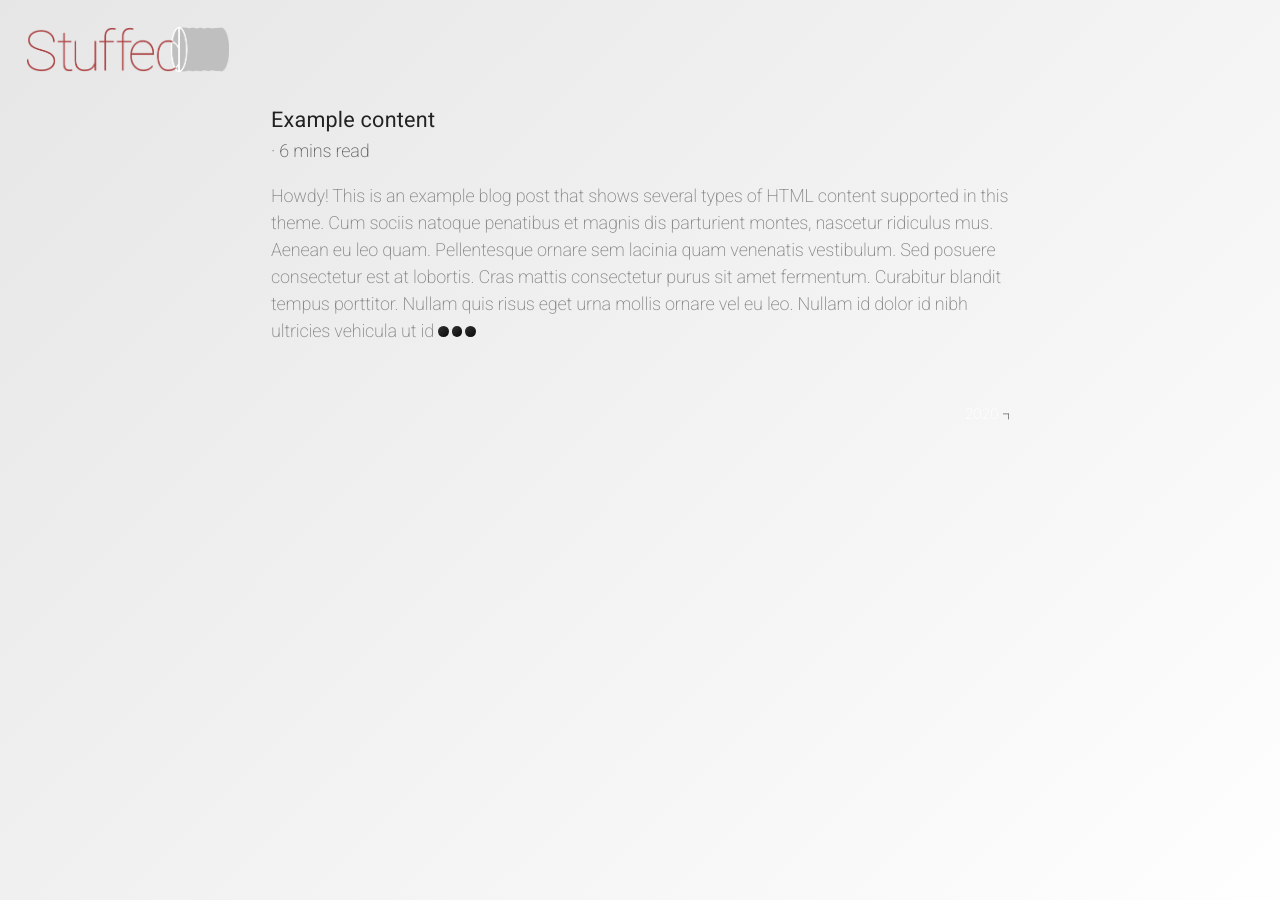
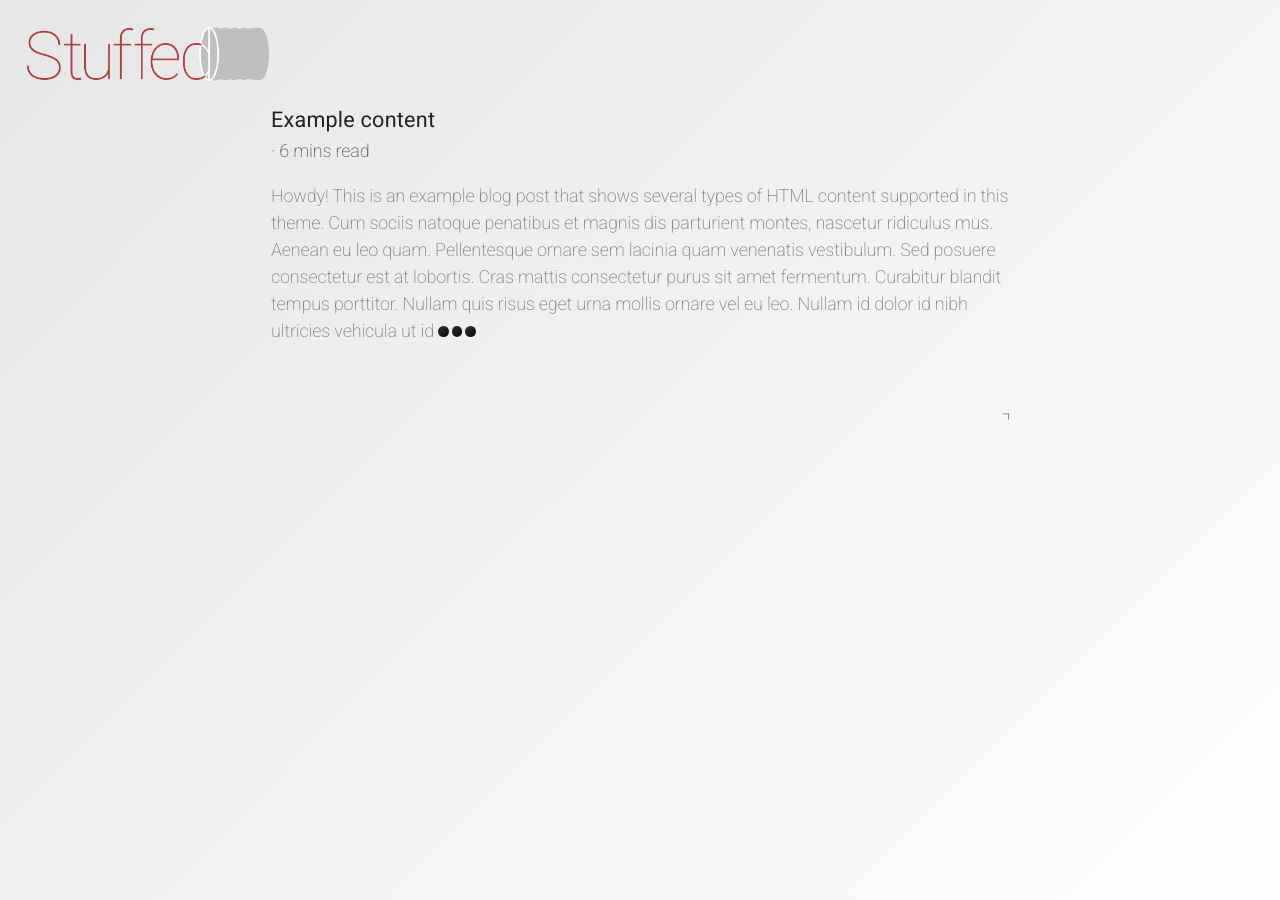
Before and after one commit to stuffedcan/stuffedcan.github.io, a Jekyll site: the page built from index.html, in a window 1280 px wide. Built offline with Jekyll 4.4.1, drawn with Linux system fonts in a browser that asks for light colours; the list of posts is cut into pages by our own code.

Commit message:
Update _logo.scss

```diff
--- a/_sass/_logo.scss
+++ b/_sass/_logo.scss
@@ -4,7 +4,7 @@
   left: 1.5rem;
   top: 1.5rem;
   width: auto;
-  height: 2.5rem;
+  height: 3rem;
   transition: transform .2s;
 }
 
```
